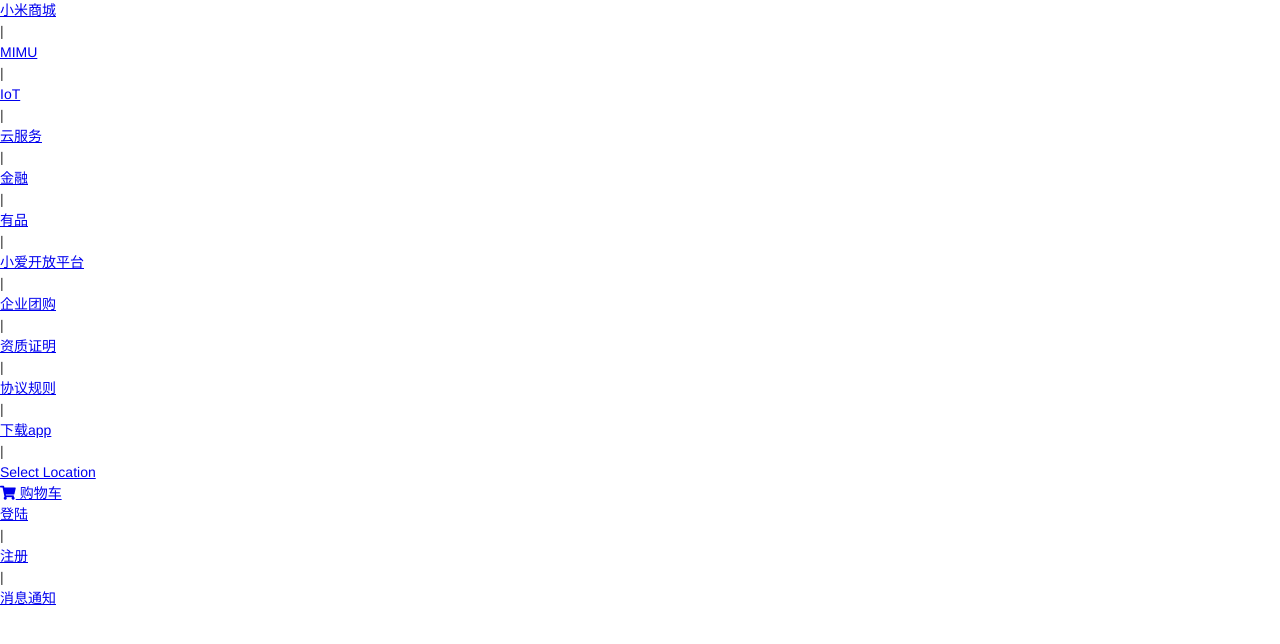
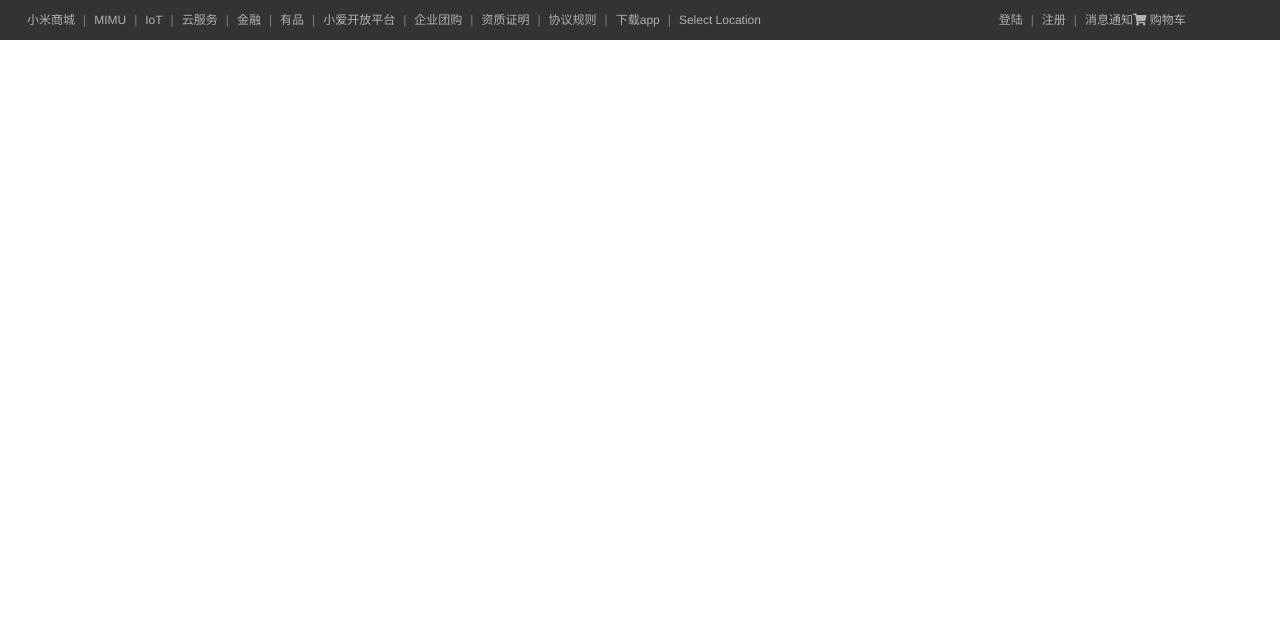
Before and after one commit to moorema/miweb, a plain HTML site: page index.html in a window 1280 px wide. Drawn offline with Linux system fonts and the light colour scheme.

Commit message:
mi 顶部导航栏完成

```diff
--- a/css/base.css
+++ b/css/base.css
@@ -18,3 +18,9 @@ body{
     width: 1226px;
     margin: 0 auto;
 }
+
+/* 去除a的下划线 */
+a{
+    text-decoration: none;
+    color: #333;
+}
--- a/css/index.css
+++ b/css/index.css
@@ -1 +1,58 @@
-、/* 主页index.html样式表 */
+/* 主页index.html样式表 */
+
+
+
+/* 顶部导航条容器 */
+.topbar-wrapper{
+    /* 设置宽度全屏 */
+    width: 100%;
+    /* 设置行高和高度 */
+    height: 40px;
+    line-height: 40px;
+    /* 设置背景颜色 */
+    background-color:#333;
+}
+
+
+
+
+
+/*  a的颜色字体*/
+.topbar a{
+    font-size: 12px;
+    color: #b0b0b0;
+    display: block;
+
+}
+
+/* 超链接鼠标移入效果 */
+.topbar a:hover{
+    color: forestgreen;
+}
+
+/* 分割线 */
+.topbar .line{
+    color: gray;
+    font-size: 12px;
+    /* 设置分割线间距 */
+    margin: 0 8px;
+}
+
+/* 购物车设置 */
+.shop-cart{
+    width: 120px;
+
+
+}
+
+
+
+/* 设置左侧当导航栏 */
+.service,.topbar li{
+    float: left;
+}
+
+/* 设置右侧导航栏 */
+.shop-cart,.user-info{
+    float: right;
+}
--- a/index.html
+++ b/index.html
@@ -2,7 +2,7 @@
 <html lang="en">
 <head>
     <meta charset="UTF-8">
-    <meta name="viewport" content="width=device-width, initial-scale=1.0">
+    <!-- <meta name="viewport" content="width=device-width, initial-scale=1.0"> -->
     <title>
         小米商城 - 小米10 Pro、Redmi K30、小米MIX Alpha，小米电视官方网站
     </title>
@@ -10,19 +10,18 @@
     <link rel="stylesheet" href="css/reset.css">
     <!-- 引入图标字体库 -->
     <link rel="stylesheet" href="fa/css/all.css">
+    <!--  引入公共样式表 -->
+    <link rel="stylesheet" href="css/base.css">
     <!-- 引入当前页面样式表 -->
     <link rel="stylesheet" href="css/index.css">
-    <!-- 引入公共样式表 -->
-    <link rel="stylesheet" href="css/base.css">
 </head>
 <body>
 
     <!-- 创建顶部导航条 -->
     <!-- 创建导航条外部容器 -->
-    <div chass="topbar-wrapper">
-        <!-- 创建内部容器 -->
-        <div class="topbar">
-
+    <div class="topbar-wrapper">
+        <!-- 创建内部容器-->
+        <div class="topbar w">
             <!-- 左侧导航 -->
             <ul class="service">
 
@@ -50,7 +49,6 @@
                 <li class="line">|</li>
                 <li><a href="javascript:;">Select Location</a></li>
             </ul>
-
             <!-- 购物车 -->
             <ul class="shop-cart">
                 <li><a href="javascript:;">
@@ -59,19 +57,15 @@
                 </a></li>
 
             </ul>
-
             <!-- 用户登录注册 -->
-            <ul>
+            <ul class="user-info">
                 <li><a href="javascript:;">登陆</a></li>
                 <li class="line">|</li>
                 <li><a href="javascript:;">注册</a></li>
                 <li class="line">|</li>
                 <li><a href="javascript:;">消息通知</a></li>
             </ul>
-
         </div>
     </div>
-
-
 </body>
 </html>
```
